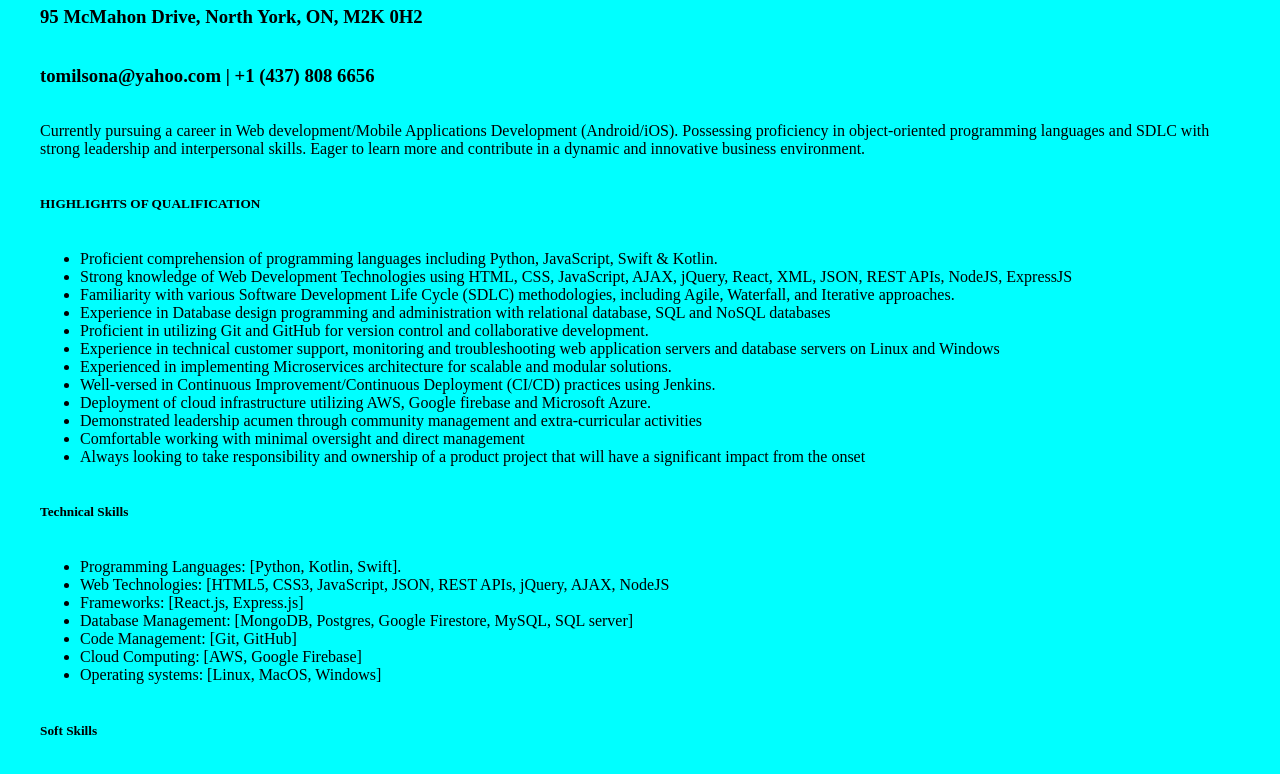
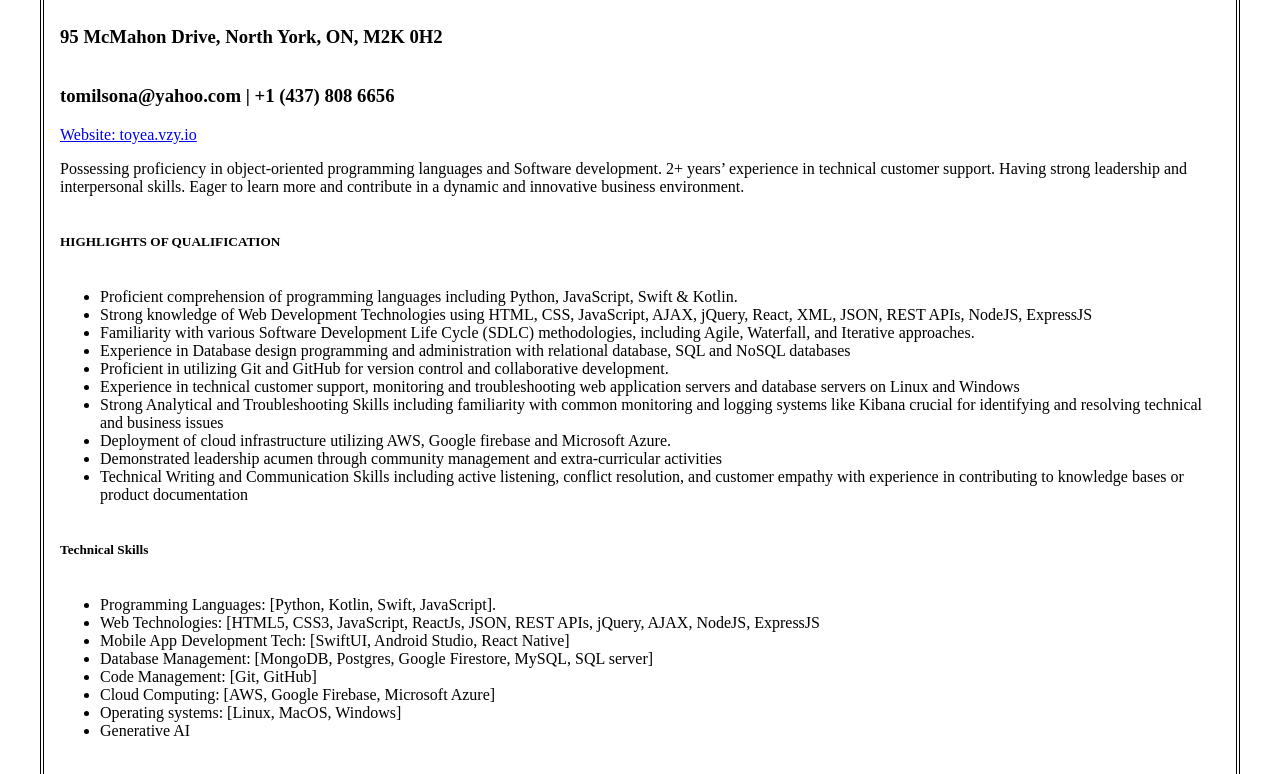
Before and after one commit to the-arogs/toye-arogunmati, a plain HTML site: page index.html in a window 1280 px wide. Shown: the part 125-899 px from the top of the page. Drawn offline with Linux system fonts and the light colour scheme.

Commit message:
added website and slight cv update

```diff
--- a/index.html
+++ b/index.html
@@ -11,7 +11,8 @@
         <h1>Akintoye Arogunmati</h1>
     <h3>95 McMahon Drive, North York, ON, M2K 0H2</h3>
     <h3>tomilsona@yahoo.com | +1 (437) 808 6656 </h3>
-    <p>Currently pursuing a career in Web development/Mobile Applications Development (Android/iOS). Possessing proficiency in object-oriented programming languages and SDLC with strong leadership and interpersonal skills. Eager to learn more and contribute in a dynamic and innovative business environment.</p>
+    <a href="https://toyea.vzy.io" target="_blank">Website: toyea.vzy.io</a>
+    <p>Possessing proficiency in object-oriented programming languages and Software development.  2+ years’ experience in technical customer support. Having strong leadership and interpersonal skills. Eager to learn more and contribute in a dynamic and innovative business environment.</p>
     <h5>HIGHLIGHTS OF QUALIFICATION</h5>
     <ul>
         <li>Proficient comprehension of programming languages including Python, JavaScript, Swift & Kotlin.</li>
@@ -20,22 +21,23 @@
         <li>Experience in Database design programming and administration with relational database, SQL and NoSQL databases</li>
         <li>Proficient in utilizing Git and GitHub for version control and collaborative development.</li>
         <li>Experience in technical customer support, monitoring and troubleshooting web application servers and database servers on Linux and Windows </li>
-        <li>Experienced in implementing Microservices architecture for scalable and modular solutions.</li>
-        <li>Well-versed in Continuous Improvement/Continuous Deployment (CI/CD) practices using Jenkins.</li>
+        <li>Strong Analytical and Troubleshooting Skills including familiarity with common monitoring and logging systems like Kibana crucial for identifying and resolving technical and business issues</li>
+        <!-- <li>Well-versed in Continuous Improvement/Continuous Deployment (CI/CD) practices using Jenkins.</li> -->
         <li>Deployment of cloud infrastructure utilizing AWS, Google firebase and Microsoft Azure.</li>
         <li>Demonstrated leadership acumen through community management and extra-curricular activities</li>
-        <li>Comfortable working with minimal oversight and direct management</li>
-        <li>Always looking to take responsibility and ownership of a product project that will have a significant impact from the onset</li>
+        <!-- <li>Comfortable working with minimal oversight and direct management</li> -->
+        <li>Technical Writing and Communication Skills including active listening, conflict resolution, and customer empathy with experience in contributing to knowledge bases or product documentation </li>
     </ul>
     <h5>Technical Skills</h5>
     <ul>
-        <li>Programming Languages: [Python, Kotlin, Swift].</li>
-        <li>Web Technologies: [HTML5, CSS3, JavaScript, JSON, REST APIs, jQuery, AJAX, NodeJS</li>
-        <li>Frameworks: [React.js, Express.js] </li>
+        <li>Programming Languages: [Python, Kotlin, Swift, JavaScript].</li>
+        <li>Web Technologies: [HTML5, CSS3, JavaScript, ReactJs, JSON, REST APIs, jQuery, AJAX, NodeJS, ExpressJS</li>
+        <li>Mobile App Development Tech: [SwiftUI, Android Studio, React Native]</li>
         <li>Database Management: [MongoDB, Postgres, Google Firestore, MySQL, SQL server]</li>
         <li>Code Management: [Git, GitHub]</li>
-        <li>Cloud Computing: [AWS, Google Firebase]</li>
+        <li>Cloud Computing: [AWS, Google Firebase, Microsoft Azure]</li>
         <li>Operating systems: [Linux, MacOS, Windows]</li>
+        <li>Generative AI</li>
     </ul>
     <h5>Soft Skills</h5>
     <ul>
--- a/styles.css
+++ b/styles.css
@@ -1,11 +1,15 @@
 body {
-    background-color: aqua;
+    /* background-color: aqua; */
 
 }
+
 
 .container {
     display: flex;
     flex-direction: column;
-    padding: 100;
+    padding: 1em;
     margin: 2em;
+    border-width: 4px;
+    border-color: black;
+    border-style: double;
 }
```
